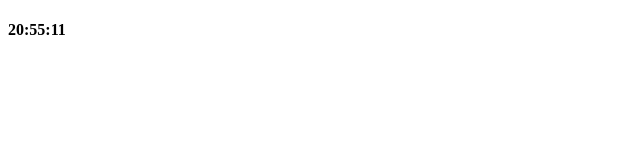
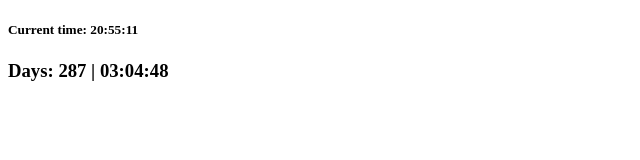
Before and after one commit to OrJaku/js-training, a plain HTML site: page timer/index.html in a window 1280 px wide. Shown: the whole page, without its empty margins (0-640 px from the left). Drawn offline with Linux system fonts and the light colour scheme.

Commit message:
Timer done

```diff
--- a/timer/index.html
+++ b/timer/index.html
@@ -8,9 +8,12 @@
     <title>Timer</title>
 </head>
 <body>
-    <h4>
+    <h5>
         <div id="clock"></div>
-    </h4>
+    </h5>
+    <h3>
+        <div id="toEnd"></div>
+    </h3>
 </body>
 <script src="main.js"></script>
 
--- a/timer/main.js
+++ b/timer/main.js
@@ -1,20 +1,50 @@
 clockDiv = document.getElementById("clock")
+toEnd = document.getElementById("toEnd")
 
+setDate = new Date("2021-12-20 00:00:00")
 const clock = () => {
     var date = new Date();
     hours = date.getHours();
     minutes = date.getMinutes();
     seconds = date.getSeconds();
-    valueList = [hours, minutes, seconds]
-    strValueList = [hours, minutes, seconds]
+    valueList = [hours, minutes, seconds];
+    strValueList = ["hours", "minutes", "seconds"];
+    function timeToString(oldList, newList){
+        for (let i=0; i<oldList.length; i++ ){
+            let toStr = oldList[i].toString()
+            if (toStr.length == 1){
+                toStr = `0${toStr}`
+            }
+            newList[i] = toStr
+        }
+    };
+    timeToString(valueList, strValueList)
 
-    for (let i=0; i<valueList.length; i++ ){
-        let toStr = valueList[i].toString()
-        if (toStr.length == 1){
-            toStr = `0${toStr}`
-        }
-        strValueList[i] = toStr
-    }
-    clockDiv.innerHTML = `${strValueList[0]}:${strValueList[1]}:${strValueList[2]}`
+    clockDiv.innerHTML = `Current time: ${strValueList[0]}:${strValueList[1]}:${strValueList[2]}`;
+    currentDate = date.getTime();
+    delta = (setDate - currentDate)/1000;
+    endDays = delta / 60 / 60 / 24
+
+    endTime = endDays % 1
+    endHoursDec = (endTime * 24 )
+    endHours = Math.floor(endHoursDec)
+
+    endTime = endHoursDec % 1
+    endMinDec = (endTime * 60 )
+    endMin = Math.floor(endMinDec)
+
+    endTime = endMinDec % 1
+    endSecDec = (endTime * 60 )
+    endSec = Math.floor(endSecDec)
+
+    strEndValueList = ["hours", "minutes", "seconds"];
+
+    valueList = [endHours, endMin, endSec]
+    timeToString(valueList, strEndValueList)
+
+
+    toEnd.innerHTML = `Days: ${Math.floor(endDays)} | ${strEndValueList[0]}:${strEndValueList[1]}:${strEndValueList[2]}`;
+
+
 }
 setInterval(clock, 1000)
```
